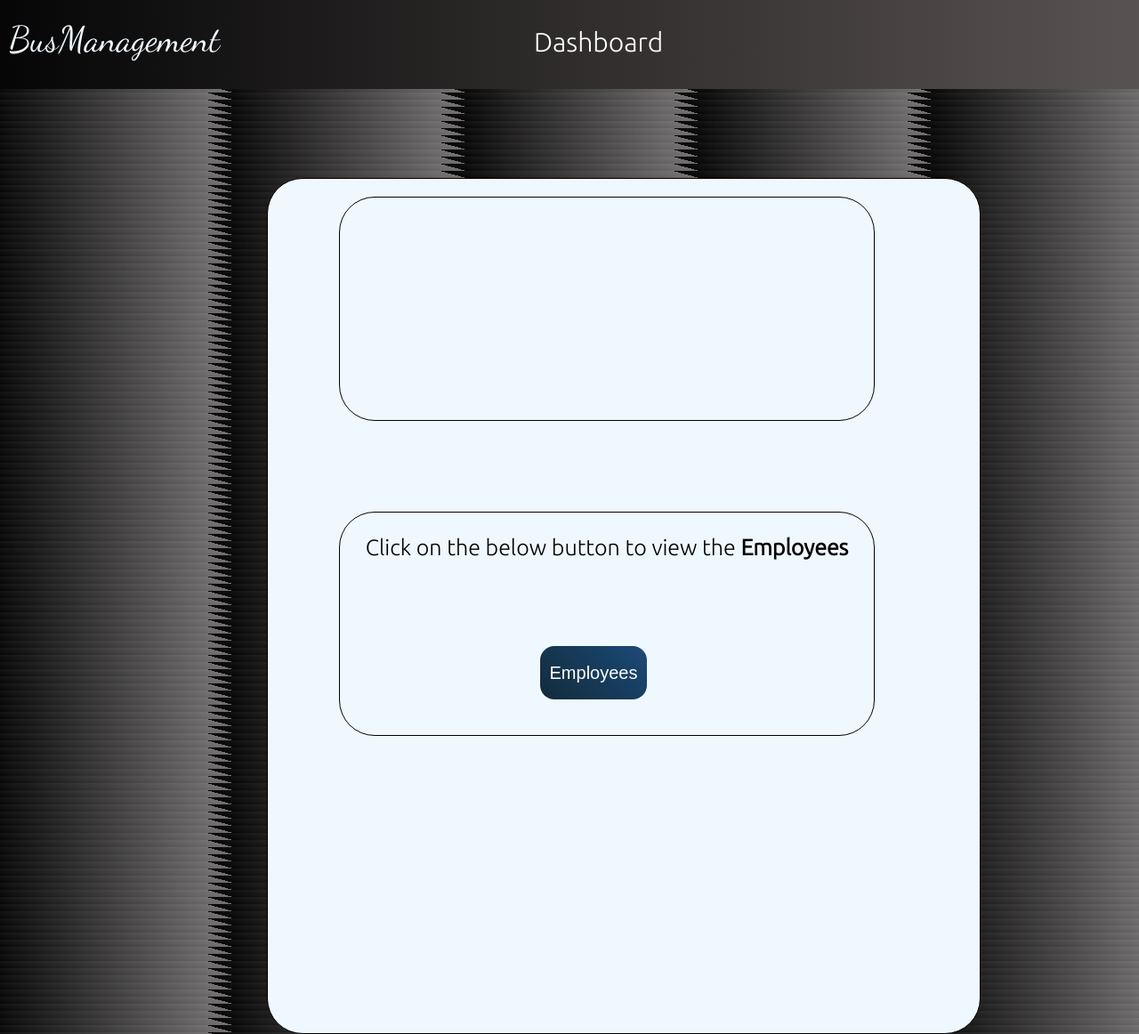
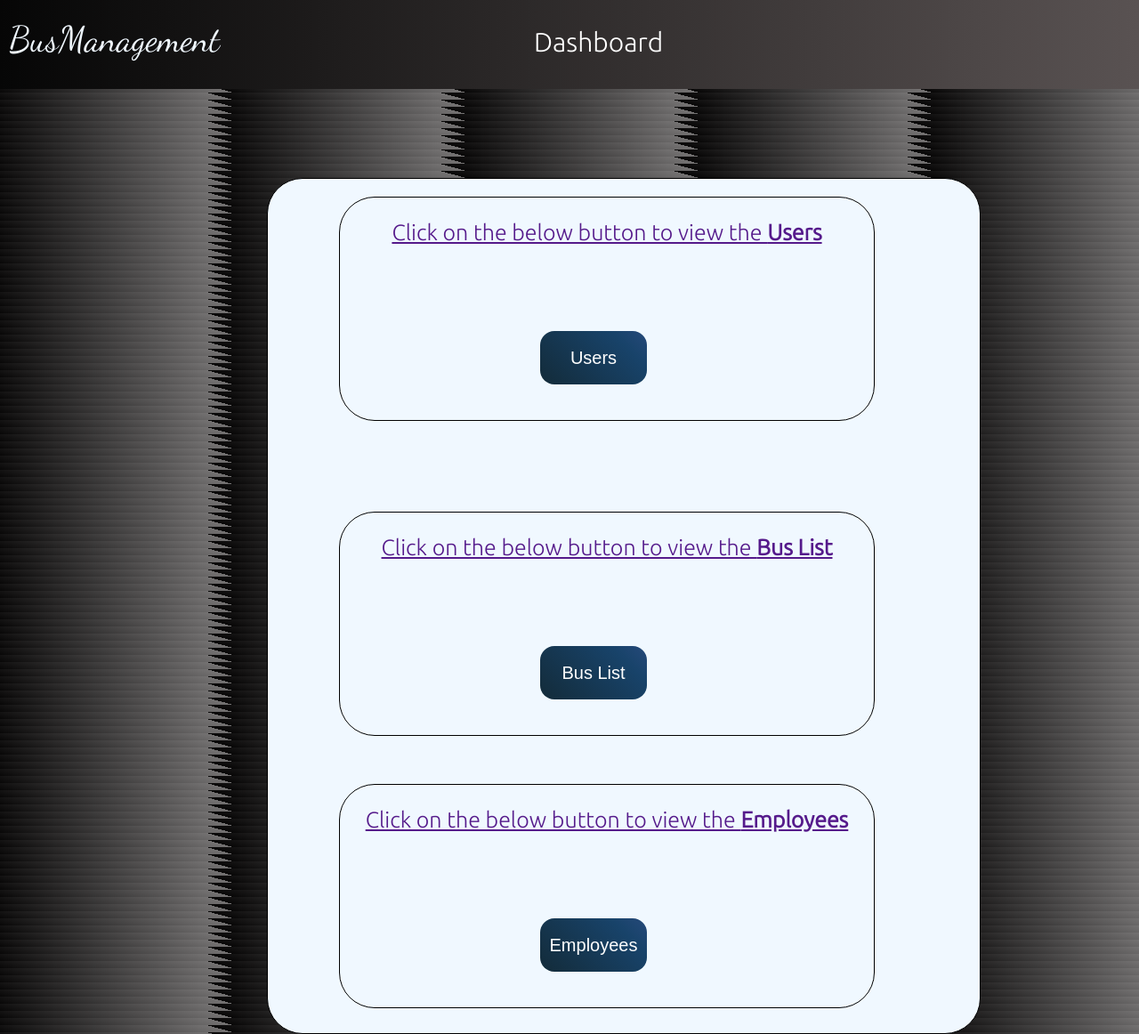
Before and after one commit to shreyash-01/Bus-Management-Website-CollegeProject, a Flask app: page /admin/dashboard in a window 1280 px wide. Shown: the whole page at 89% size. Run offline with Flask 3, Linux system fonts and the light colour scheme; some web fonts are replaced.

Commit message:
more hcanges

```diff
--- a/templates/dashboard.html
+++ b/templates/dashboard.html
@@ -24,20 +24,27 @@
     <div class="content">
 
       <div class="users">
+        <a href="">
+        <p class="userstext">Click on the below button to view the <b>Users</b></p>
+        <button class="usersbutton">Users</button>
+        </a>
 
-        </a>
       </div>
       <br><br><br>
+      <div class="editbs">
+        <a href="">
+        <p class="editbstext">Click on the below button to view the <b>Bus List</b></p>
+        <button class="editbsbutton">Bus List</button>
+        </a>
+    </div>
+    <br><br><br>
       <div class="employee">
+        <a href="">
         <p class="employeetext">Click on the below button to view the <b>Employees</b></p>
         <button class="employeebutton">Employees</button>
+        </a>
       </div>
 
     </div>
-        <script src="https://code.jquery.com/jquery-3.7.0.js"></script>
-        <script>
-
-        </script>
-
   </body>
 </html>
--- a/templates/employee.html
+++ b/templates/employee.html
@@ -23,7 +23,7 @@
 
     <div class="content">
         <table cellspacing="0px">
-            <tr><th>ENo.</th><th>EName</th>
+            <tr><th>ENo</th><th>EName</th>
               <th>EAge</th><th>EPhone</th>
             </tr>
 
@@ -78,7 +78,7 @@
                     <br>
                     <form id="updateform">
                     <select name="column" id="list">
-                        <option>ENo.</option>
+                        <option>ENo</option>
                         <option>EName</option>
                         <option>EAge</option>
                         <option>EPhone</option>
```
